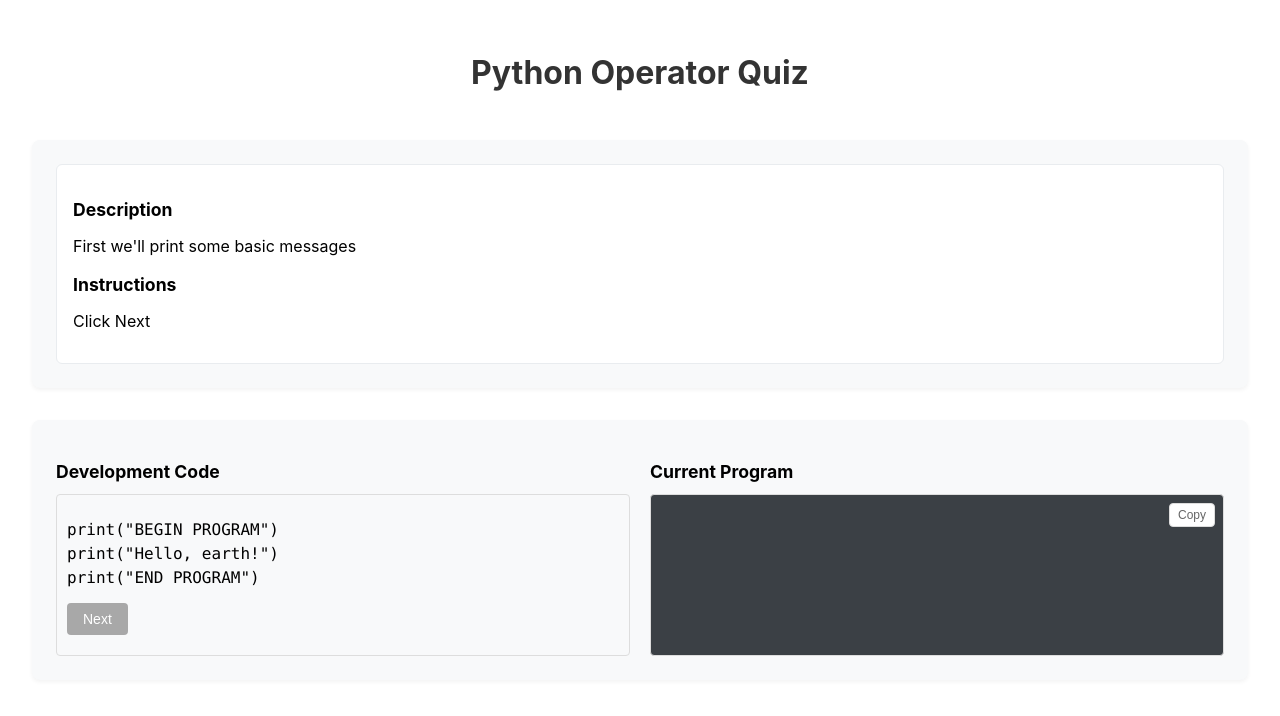
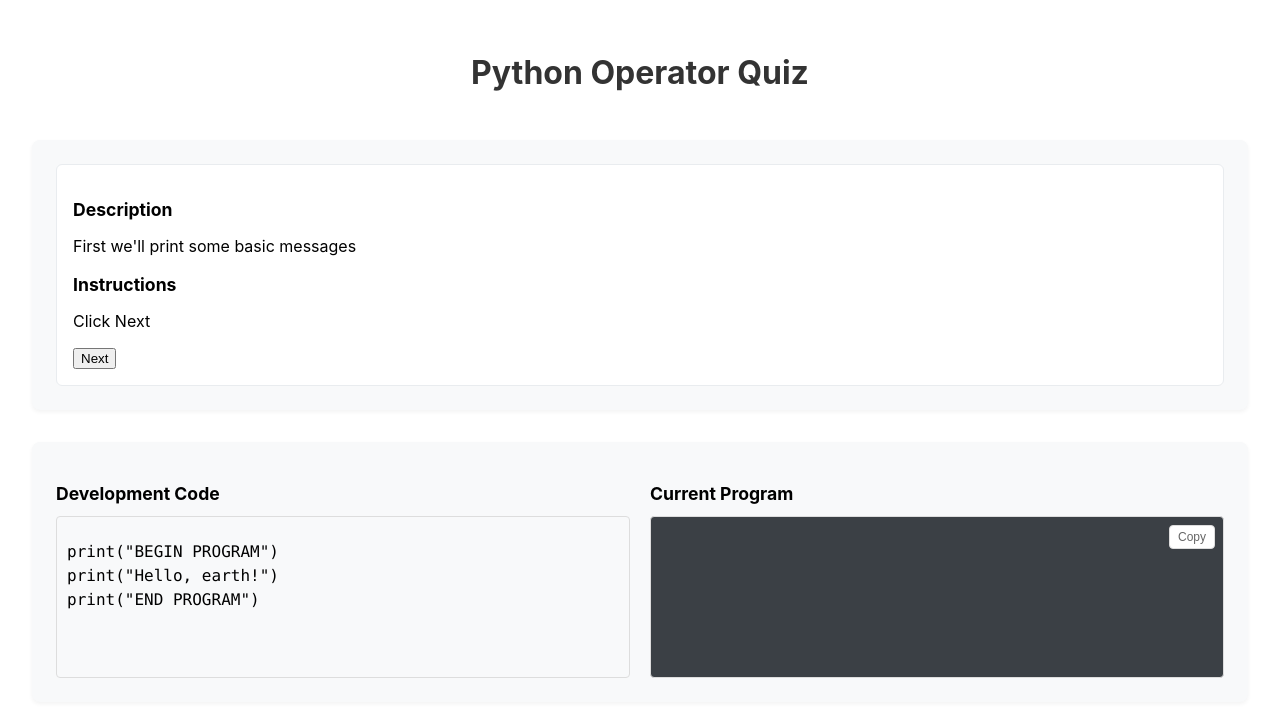
Before and after one commit to mpjovanovich/step-into-python, a React (Create React App) app: page / in a window 1280 px wide. Shown: the top 716 px of the page. Built offline with nearby package versions, Linux system fonts and the light colour scheme.

Commit message:
Cleaner instruction progression

```diff
--- a/src/App.tsx
+++ b/src/App.tsx
@@ -107,25 +107,72 @@ const App = () => {
     );
 
     setProgramOutput(getTemplate(step, false).trim());
+
+    // debug
+    console.log(step, maxStep);
   }, [step]);
 
   /* ************************
    * UI
    ************************ */
+  const renderActionButton = () => {
+    if (solvedAnswers.every((correct) => correct) && step === maxStep + 1) {
+      return <button onClick={handleCheckAnswer}>Submit</button>;
+    }
+
+    if (solvedAnswers.every((correct) => correct) && step <= maxStep) {
+      return (
+        <button
+          onClick={() => {
+            setStep(step + 1);
+            setSolvedAnswers(Array(userAnswers.length).fill(false));
+          }}
+        >
+          Next
+        </button>
+      );
+    }
+
+    if (solvedAnswers.some((correct) => !correct)) {
+      return <button onClick={handleCheckAnswer}>Check</button>;
+    }
+
+    return null;
+  };
+
+  const getDescription = () => {
+    if (step === maxStep + 1) {
+      return (
+        <>
+          <p>
+            Your program is complete. Try copying and pasting it into a Python
+            interpreter to see if it works!
+          </p>
+          <p>Make sure to click Submit!</p>
+        </>
+      );
+    }
+    return exercise.descriptions[step] && <p>{exercise.descriptions[step]}</p>;
+  };
+
+  const getInstructions = () => {
+    if (step === maxStep + 1) {
+      return <p>Click Submit</p>;
+    }
+    return exercise.instructions[step] ?? "Click Next";
+  };
+
+  // Main content
   return (
     <div className={styles.app}>
       <h1 className={styles.title}>Python Operator Quiz</h1>
       <div className={styles.instructions}>
         <div className={styles.description}>
           <h3>Description</h3>
-          {exercise.descriptions[step] && <p>{exercise.descriptions[step]}</p>}
+          {getDescription()}
           <h3>Instructions</h3>
-          <p>{exercise.instructions[step] ?? "Click Next"}</p>
-          {/* {exercise.instructions[step] && (
-            <>
-              <p>{exercise.instructions[step]}</p>
-            </>
-          )} */}
+          <p>{getInstructions()}</p>
+          {renderActionButton()}
         </div>
       </div>
       <div className={styles.container}>
@@ -138,26 +185,6 @@ const App = () => {
               solvedAnswers={solvedAnswers}
               setUserAnswers={setUserAnswers}
             />
-            {/* Show if any answer is incorrect or incomplete. */}
-            {solvedAnswers.some((correct) => !correct) && (
-              <button onClick={handleCheckAnswer}>Check</button>
-            )}
-            {/* Show if all answers are correct and there are more questions. */}
-            {solvedAnswers.every((correct) => correct) && step <= maxStep && (
-              <button
-                onClick={() => {
-                  setStep(step + 1);
-                  setSolvedAnswers(Array(userAnswers.length).fill(false));
-                }}
-              >
-                Next
-              </button>
-            )}
-            {/* Show submit button if it's the last question. */}
-            {solvedAnswers.every((correct) => correct) &&
-              step === maxStep + 1 && (
-                <button onClick={handleCheckAnswer}>Submit</button>
-              )}
           </div>
         </div>
 
```
